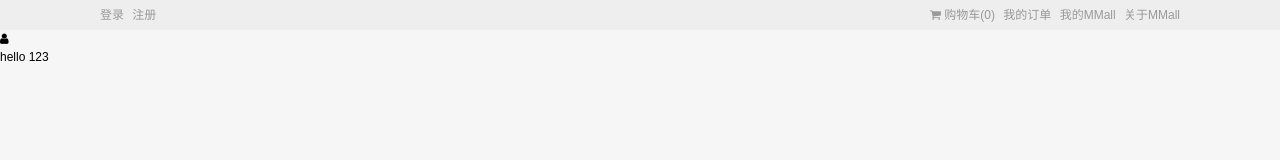
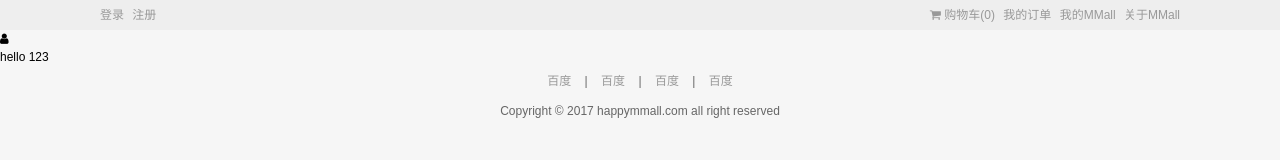
Before and after one commit to ze25800000/mmall-fe, a website built with webpack: page src/view/index.html in a window 1280 px wide. Built offline with nearby package versions, Linux system fonts and the light colour scheme.

Commit message:
4-9 通用footer开发

```diff
--- /dev/null
+++ b/src/page/common/footer/index.css
@@ -0,0 +1,20 @@
+.footer {
+    padding-bottom: 10px;
+}
+
+.footer .links {
+    text-align: center;
+    color: #666666;
+    line-height: 30px;
+}
+
+.footer .links .link {
+    padding: 0 10px;
+
+}
+
+.footer .copyright {
+    text-align: center;
+    color: #666666;
+    line-height: 30px;
+}
--- a/src/page/common/index.js
+++ b/src/page/common/index.js
@@ -1,2 +1,3 @@
 require('./layout.css');
 require('node_modules/font-awesome/css/font-awesome.min.css')
+require('./footer/index.css')
--- a/src/view/layout/footer.html
+++ b/src/view/layout/footer.html
@@ -1 +1,14 @@
+<div class="footer">
+    <div class="w">
+        <div class="links">
+            <a href="https://www.baidu.com" class="link" target="_blank">百度</a> |
+            <a href="https://www.baidu.com" class="link" target="_blank">百度</a> |
+            <a href="https://www.baidu.com" class="link" target="_blank">百度</a> |
+            <a href="https://www.baidu.com" class="link" target="_blank">百度</a>
+        </div>
+        <p class="copyright">
+            Copyright © 2017 happymmall.com all right reserved
+        </p>
+    </div>
+</div>
 <script src="https://cdn.bootcss.com/jquery/1.12.4/jquery.min.js"></script>
```
